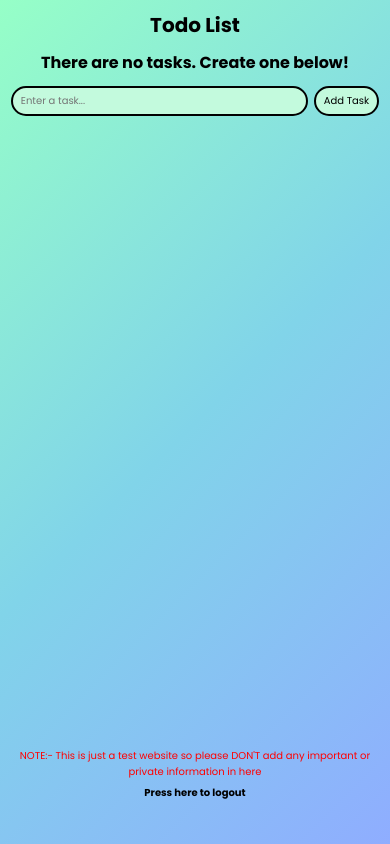
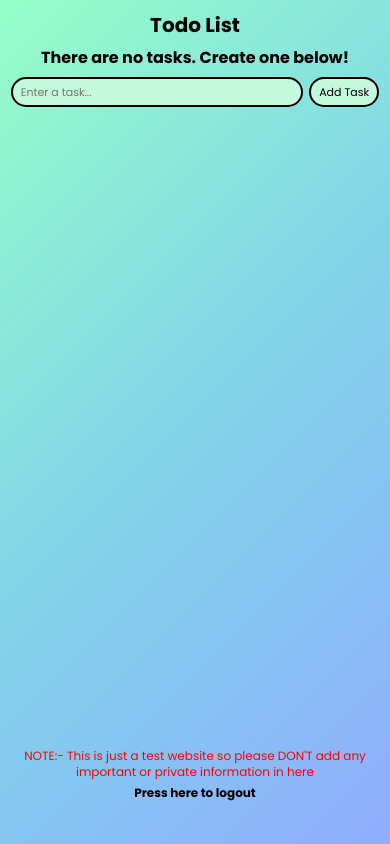
Before and after one commit to LoafCitler/Todo_TaskManager-Website, a Flask app: page /index in a window 390 px wide. Run offline with Flask 3, Linux system fonts and the light colour scheme; the visitor is signed in with stand-in values (Sample User, id 1); data that the repository does not hold is empty.

Commit message:
Refactor styles for improved layout and readability across forms and tables

```diff
--- a/static/css/main.css
+++ b/static/css/main.css
@@ -124,7 +124,7 @@ input:hover{
 }
 
 .inp-form{
-    width: clamp(300px, 90vw);
+    width: 80%;
     display: flex;
     caret-color: #00ccff;
 }
@@ -238,10 +238,15 @@ a:hover{
         margin: 0px;
     }
 
+    .ind-backg h1{
+        margin-bottom: 10px;
+    }
+
     .content{
         height: 90%;
         width: 96%;
-        margin: 10px 0px;
+        margin: 0;
+        line-height: 1rem;
     }
 
     .main{
@@ -254,6 +259,10 @@ a:hover{
         width: 100%;
     }
 
+    .inp-form{
+        width: 100%;
+    }
+
     .task-value{
         border-right: 2px solid black;
         width: 60%;
@@ -262,7 +271,7 @@ a:hover{
 
     .task-date{
         border-right: 2px solid black;
-        width: auto;
+        width: clamp(55px, auto, 20%);
     }
 
     .task-status{
@@ -279,31 +288,30 @@ a:hover{
     }
 
     .nt-link,.NOTE{
-        font-size: 10px;
+        font-size: 12px;
         width: 100%;
     }
 
     input{
-        height: 30px;
-        font-size: 10px;
+        height: 1.9rem;
+        font-size: 11px;
         margin: 3px;
         padding: 0px 8px;
     }
 
     .text-inp{
-        font-size: 10px;
-        width: 98.8%;
+        font-size: 11px;
     }
 
     th{
         padding: 2px;
-        font-size: 12px;
-        height: 45px;
+        font-size: 14px;
+        height: 40px;
     }
 
     td{
-        padding: 2px;
-        font-size: 10px;
+        padding: 1px 2px;
+        font-size: 12px;
     }
 
     h1{
```
